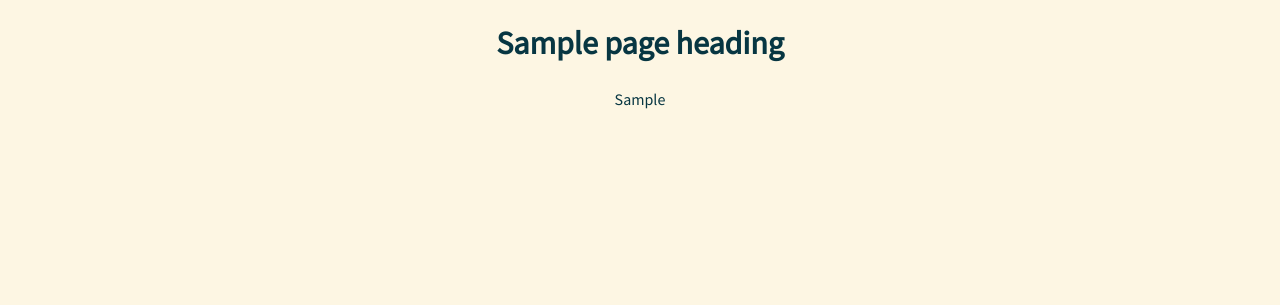
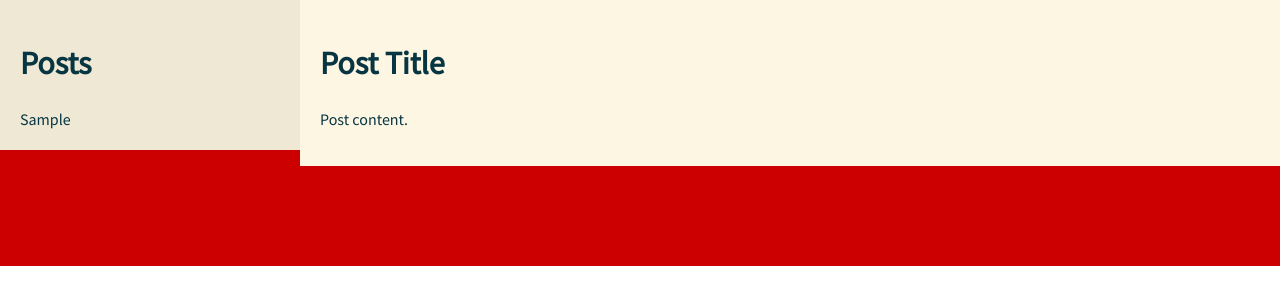
Before and after one commit to dbordak/pyblog, a Python web app: template templates/index.html in a window 1280 px wide. Shown: the top 305 px of the page. Run offline with Jinja, Linux system fonts and the light colour scheme; the template is opened without the code that fills it: most values are stand-ins (such as "Sample title", 1, 10 or a date in 2020); some libraries are stand-ins or nearby versions.

Commit message:
Split post content and list of posts

```diff
--- a/blargh.py
+++ b/blargh.py
@@ -14,10 +14,9 @@ class MainPage(webapp2.RequestHandler):
     """Display for blog entries"""
     def get(self):
         blog = self.request.get('blog', 'blog')
-        entry_query = Entry.query(
-            ancestor=entry_key(blog)).order(-Entry.date)
+        entry_query = Entry.query(ancestor=entry_key(blog)).order(-Entry.date)
         entries = entry_query.fetch(10)
-        line = (entry.title + "<br>" + entry.content for entry in entries)
+        line = (entry.title for entry in entries)
 
         template_values = {
             'page_heading': "This is a Hello World.",
--- a/static/stylesheets/main.css
+++ b/static/stylesheets/main.css
@@ -98,10 +98,29 @@ textarea {
    ========================================================================== */
 
 body {
-	background: #fdf6e3;
-	color: #073642;
-	font-family: 'Source Sans Pro', sans-serif;
-	text-align: center;
+    color: #073642;
+    font-family: 'Source Sans Pro', sans-serif;
+}
+
+#container {
+    height: 100%;
+    min-height: 100%;
+    background: #cc0000;
+    overflow: auto;
+    padding-bottom: 100px;
+}
+
+#content {
+    margin: 0px 0px 0px 300px;
+    background: #fdf6e3;
+    padding: 20px;
+}
+
+#sidebar {
+    float: left;
+    background: #eee8d5;
+    width: 260px;
+    padding: 20px;
 }
 
 /* ==========================================================================
--- a/templates/index.html
+++ b/templates/index.html
@@ -23,9 +23,17 @@
         <![endif]-->
 
         <!-- Add your site or application content here -->
-        <h1>{{ page_heading }}</h1>
 
-		{{ entry_list }}
+      <div id="container">
+        <div id="sidebar">
+          <h1>Posts</h1>
+          {{ entry_list }}
+        </div>
+        <div id="content">
+          <h1>Post Title</h1>
+          <p>Post content.</p>
+        </div>
+      </div>
 
         <script src="//ajax.googleapis.com/ajax/libs/jquery/1.10.2/jquery.min.js"></script>
         <script>window.jQuery || document.write('<script src="js/vendor/jquery-1.10.2.min.js"><\/script>')</script>
```
Also changed, not shown: 1 other file.
